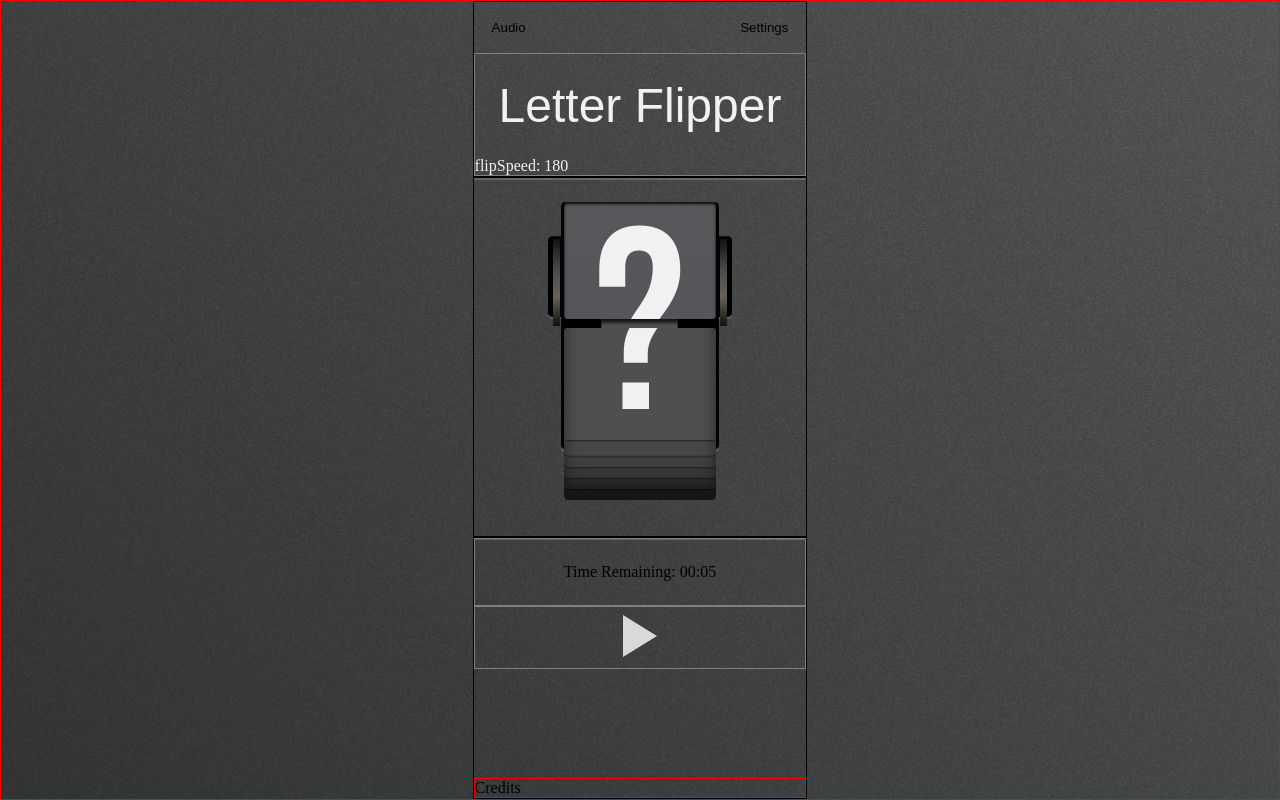
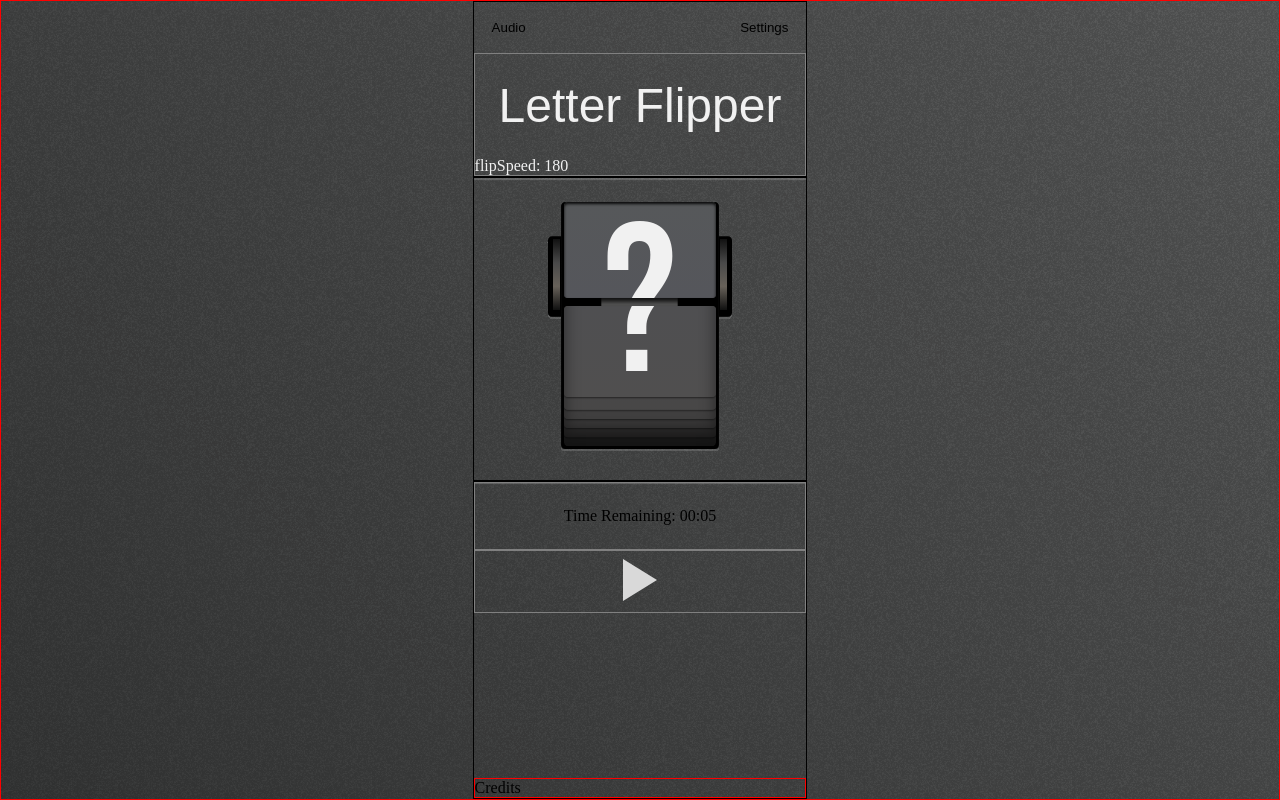
Before and after one commit to DarionV/letter-spinner, a React (Vite) app: page / in a window 1280 px wide. Built offline with nearby package versions, Linux system fonts and the light colour scheme; a web font is replaced by a local one.

Commit message:
fix dynamic font size bug

```diff
--- a/src/App.css
+++ b/src/App.css
@@ -134,8 +134,12 @@ nav {
   height: 100%;
   width: 100%;
   box-shadow: 0px 1px 2px rgba(0, 0, 0, 0.5);
+  /* font-size: 1300%; */
   color: var(--font-color-white);
   overflow: hidden;
+  /* font-family: "Rajdhani", sans-serif;
+  font-weight: 700;
+  font-style: normal; */
 
   font-family: "Bebas Neue", sans-serif;
   font-weight: 400;
--- a/src/components/SplitFlap.jsx
+++ b/src/components/SplitFlap.jsx
@@ -21,7 +21,8 @@ function SplitFlap({
   const lowerFlapFlipBackClass = isFlipping ? "lower-flap-flip-back" : "";
   const wheelFlipClass = isFlipping ? "wheel-flip" : "";
 
-  const fontSize = (size * 2) / 2;
+  const fontSize = (size * 10) / 2;
+  // const fontSize = 100;
 
   useEffect(() => {
     flip();
@@ -43,7 +44,8 @@ function SplitFlap({
 
   return (
     <>
-      <div className="unit-frame" style={{ fontSize: `${fontSize}px` }}>
+      {/* <div className="unit-frame" style={{ fontSize: `${fontSize}%` }}> */}
+      <div className="unit-frame">
         <img src="images/unit-container.svg" height={size} alt="" />
         <div className="unit-container">
           <div
@@ -51,7 +53,10 @@ function SplitFlap({
             style={{ animationDuration: `${flipSpeed}ms` }}
           ></div>
           <div className="letter-frame flex-center">
-            <div className="upper-flap-container">
+            <div
+              className="upper-flap-container"
+              style={{ fontSize: `${fontSize}%` }}
+            >
               <div
                 className={`upper-flap ${upperFlapFlipNextClass}`}
                 style={{ animationDuration: `${flipSpeed}ms` }}
@@ -65,7 +70,10 @@ function SplitFlap({
                 <div>{prevCharacter.toUpperCase()}</div>
               </div>
             </div>
-            <div className="lower-flap-container">
+            <div
+              className="lower-flap-container"
+              style={{ fontSize: `${fontSize}%` }}
+            >
               <div
                 className={`lower-flap  ${lowerFlapFlipNextClass}`}
                 style={{ animationDuration: `${flipSpeed}ms` }}
```
